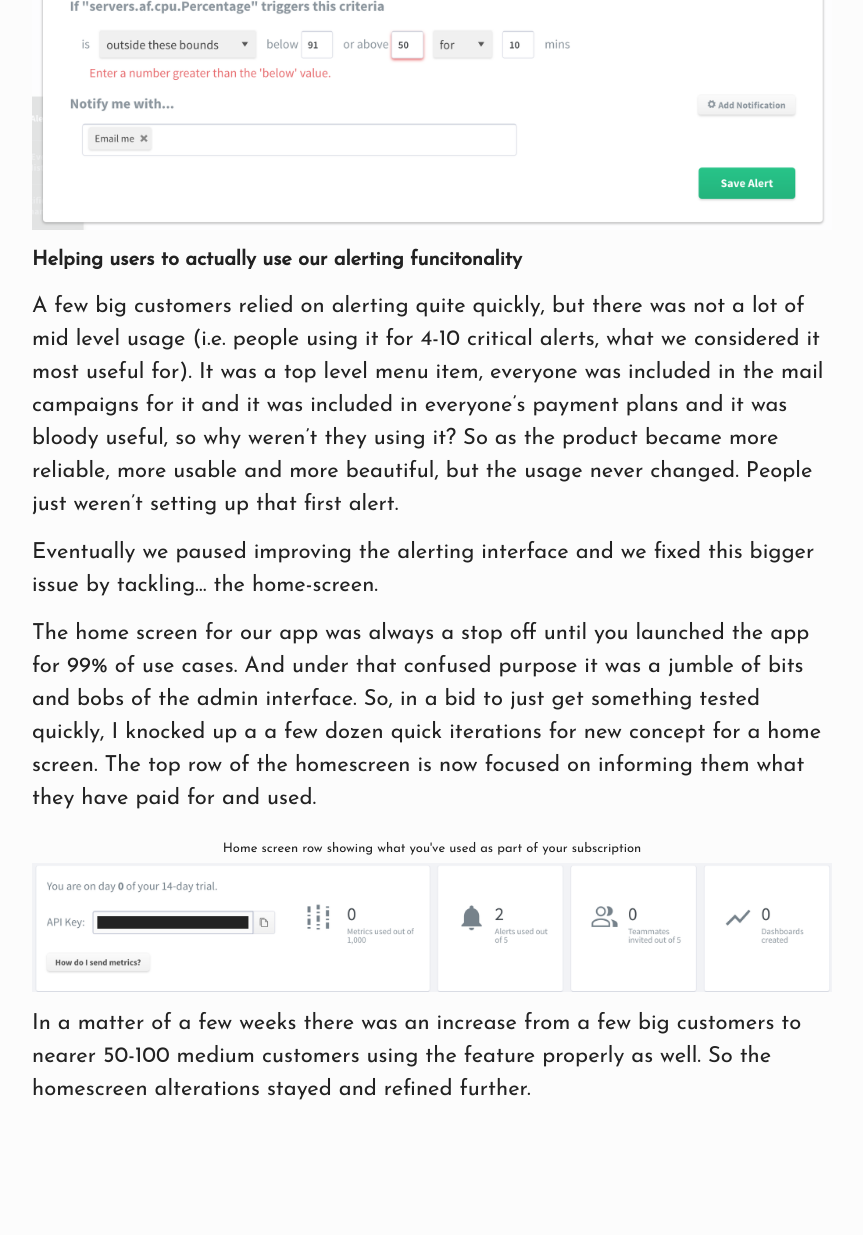
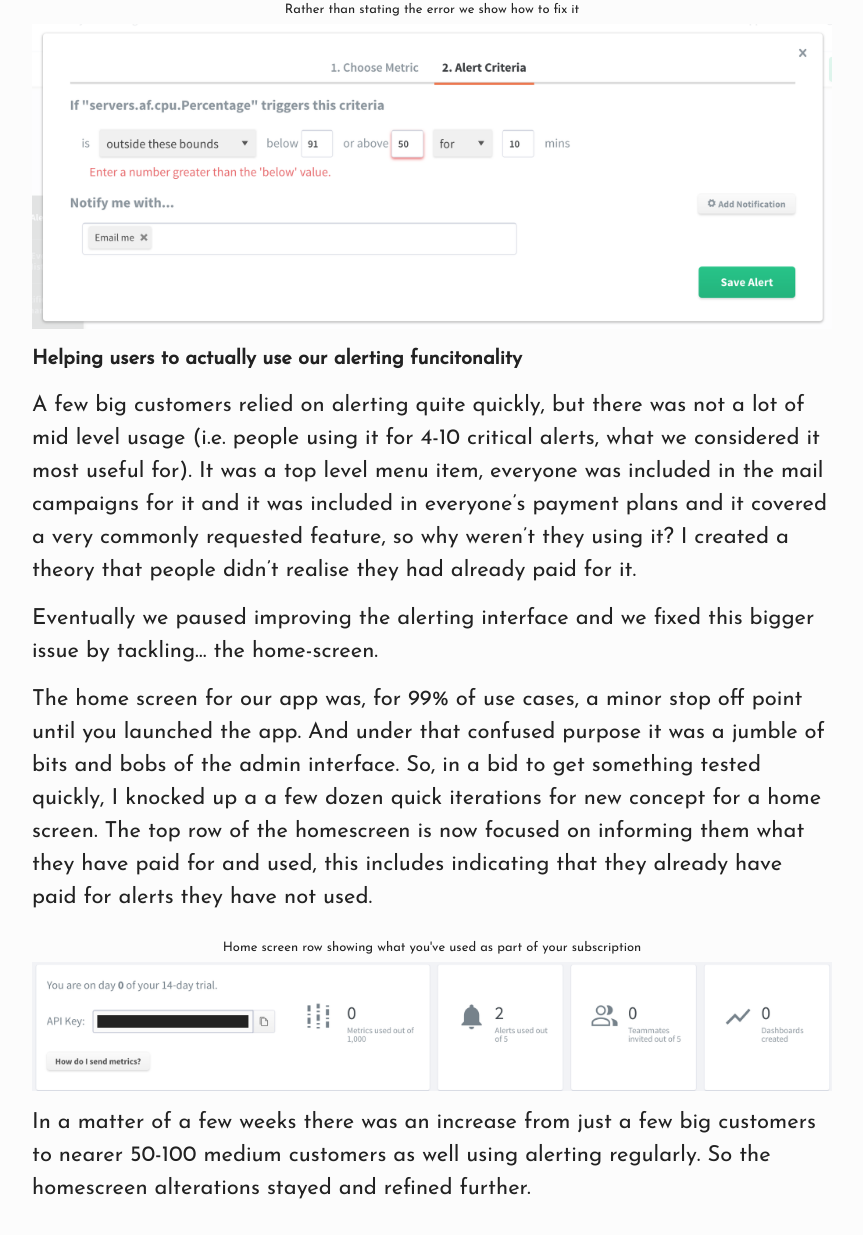
Before and after one commit to conoramurphy-zz/conoramurphy.github.io, a Jekyll site: the page built from _posts/2016-04-10-an-alerting-interface.markdown, in a window 1280 px wide and 1400 px high, scrolled down 3061 px, cut to the strip 165-1400 px from the top of the window. Shown: the whole strip, without its empty margins (123-986 px from the left). Built offline with Jekyll 4.4.1, drawn with Linux system fonts in a browser that asks for light colours; before the commit the page ends 4362 px from its top, so only the background shows below that; some of the changed text lies outside the part shown.

Commit message:
neaten up the post

```diff
--- a/_posts/2016-04-10-an-alerting-interface.markdown
+++ b/_posts/2016-04-10-an-alerting-interface.markdown
@@ -7,7 +7,7 @@
 ---
 ### Problem
 
-As a graphing company people were always seeing interesting problems in their graph they wanted to be told about automatically. This was by far the most pressing and requested feature for over a year. Competitors like AWS had very basic versions of this.
+As a graphing company customers were always seeing issues shown by their graphs that they wanted to know about when they happened again i.e. some form of alerting. This was by far the most pressing and requested feature for over a year and competitors ananlysis showed that it was both necessary and a market opportunity, for example AWS's was extremely limited and this could be a useful differentiator.
 
 #### Responsibilities
 
@@ -28,7 +28,7 @@
 
 #### The beta
 
-I sketched out both an ideal use case and edge cases for the design. The ideal use case (i.e. someone using it for it's full potential) is someone only alerting on the most valuable information for a high number of their metrics. In the ideal case this would only be a minimal number of alerts as you can use wildcards (\*) to expand metrics to include all similar cases. The less than ideal was someone creating hundreds of alerts that were similar in logic. The interface had to stand up to both basic requirements, however we did everything we could to encourage the former. It involved several months of iteration and working with the backend engineers but we launched an initial beta (an MVP) to a few valued customers who were generous with feedback.
+I sketched out both an ideal use case and edge cases for the design. The ideal use case (i.e. someone using it for it's full potential) is someone only alerting on the most valuable information for a high number of their metrics.This would only be a minimal number of alerts as you can use wildcards (\*) to expand metrics to include all similar cases. The less than ideal case was someone creating hundreds of alerts that were similar in logic. The interface had to stand up to both basic requirements, however we did everything we could to encourage the former. It involved several months of iteration and working with the backend engineers but we launched an initial beta (an MVP) to a few valued customers who were generous with feedback.
 
 <div class="centre-contents">
   <span class="img-title">Wireframes and designs we started building on</span>
@@ -47,11 +47,11 @@
 
 #### The refinement and moving beyond a beta
 
-2 months after the Alerting Beta we reached the point to refine what we had. I re-analysed any feedback and testing we'd solicited off willing customers and analysed what type of Alerts were actually being used. The feedback was mainly usability tweaks which we duly took on board and implemented if they aligned with other use cases. In analysing what companies actually used their alerts for it turned out that well over 80% of the alerts created were a simple "above a threshold" alert.
+2 months after the Alerting beta we reached the point where critical patches and imporvements were complete and we had some space to refine what we had. I re-analysed any feedback and testing we'd solicited off willing customers and analysed what type of Alerts were actually being used. The feedback was mainly usability tweaks which we duly took on board and implemented if they aligned with other use cases. In analysing what companies actually used their alerts for it turned out that well over 80% of the alerts created were a simple "above a threshold" alert.
 
-This allowed us to both integrate the usability information and focus the form on the top use cases, i.e. include defaults where for most fields would be left untouched 80% of the time.
+We immediately integrated the usability feedback and focused the complex alert creation form on the top use cases, i.e. include defaults where for most fields the input would be left untouched 80% of the time.
 
-After this work we arrived at the end of the MVP project and it was moved out of beta. The results are seen below.
+After this work we arrived at the end of the MVP project and it was moved out of beta. The results of the feedback period are seen below.
 
 <div class="centre-contents">
   <span class="img-title">Creating an Alert and then pausing it</span>
@@ -65,15 +65,15 @@
 
 #### Helping users to actually use our alerting funcitonality
 
-A few big customers relied on alerting quite quickly, but there was not a lot of mid level usage (i.e. people using it for 4-10 critical alerts, what we considered it most useful for). It was a top level menu item, everyone was included in the mail campaigns for it and it was included in everyone's payment plans and it was bloody useful, so why weren't they using it? So as the product became more reliable, more usable and more beautiful, but the usage never changed. People just weren't setting up that first alert.
+A few big customers relied on alerting quite quickly, but there was not a lot of mid level usage (i.e. people using it for 4-10 critical alerts, what we considered it most useful for). It was a top level menu item, everyone was included in the mail campaigns for it and it was included in everyone's payment plans and it covered a very commonly requested feature, so why weren't they using it? I created a theory that people didn't realise they had already paid for it.
 
 Eventually we paused improving the alerting interface and we fixed this bigger issue by tackling... the home-screen.
 
-The home screen for our app was always a stop off until you launched the app for 99% of use cases. And under that confused purpose it was a jumble of bits and bobs of the admin interface. So, in a bid to just get something tested quickly, I knocked up a a few dozen quick iterations for new concept for a home screen. The top row of the homescreen is now focused on informing them what they have paid for and used.
+The home screen for our app was, for 99% of use cases, a minor stop off point until you launched the app. And under that confused purpose it was a jumble of bits and bobs of the admin interface. So, in a bid to get something tested quickly, I knocked up a a few dozen quick iterations for new concept for a home screen. The top row of the homescreen is now focused on informing them what they have paid for and used, this includes indicating that they already have paid for alerts they have not used.
 
 <div class="centre-contents">
   <span class="img-title">Home screen row showing what you've used as part of your subscription</span>
 </div>
 ![Homescreen Row Showing What You've Used]({{ site.baseurl }}/assets/alertHomeScreen.png)
 
-In a matter of a few weeks there was an increase from a few big customers to nearer 50-100 medium customers using the feature properly as well. So the homescreen alterations stayed and refined further.
+In a matter of a few weeks there was an increase from just a few big customers to nearer 50-100 medium customers as well using alerting regularly. So the homescreen alterations stayed and refined further.
```
